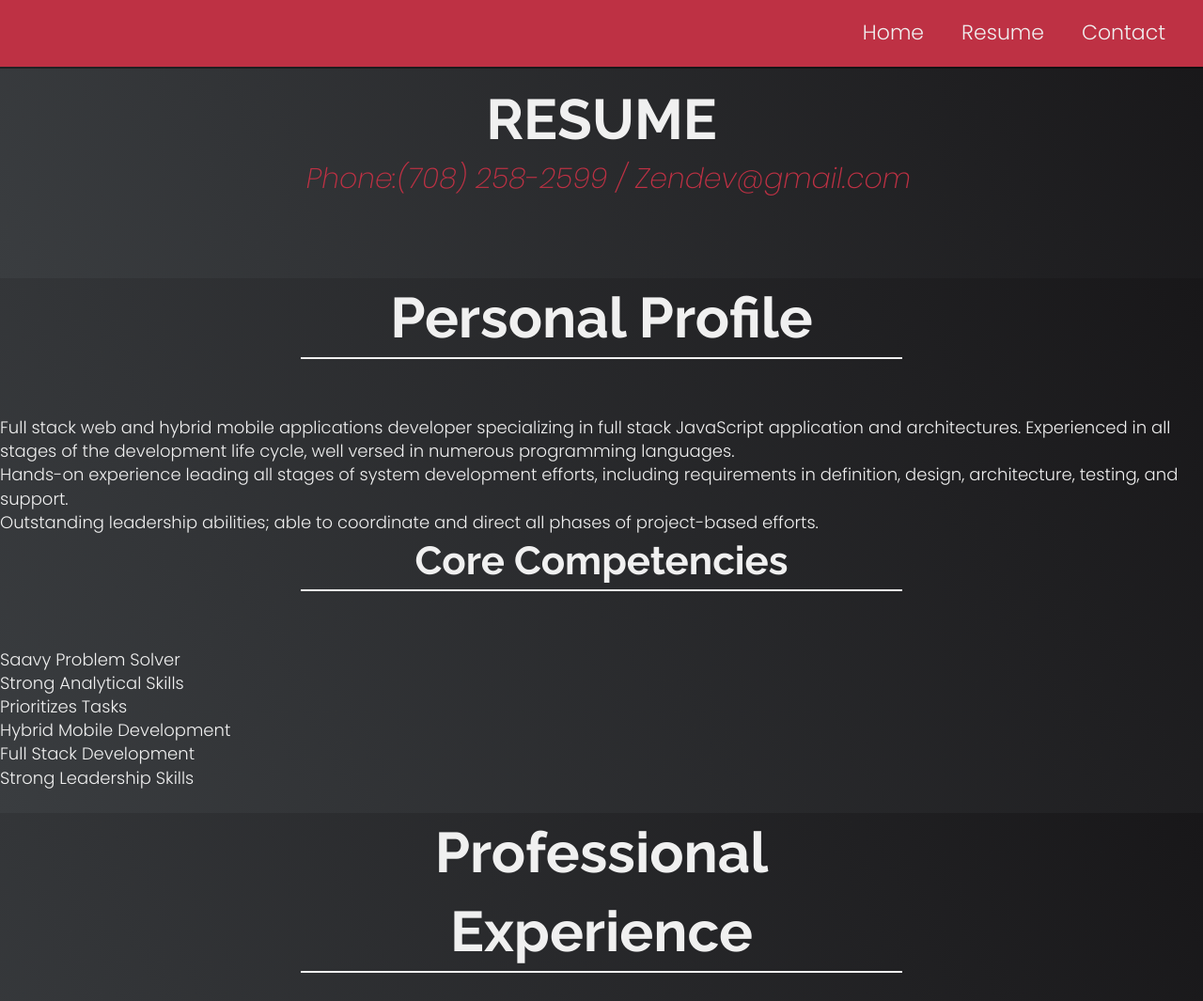
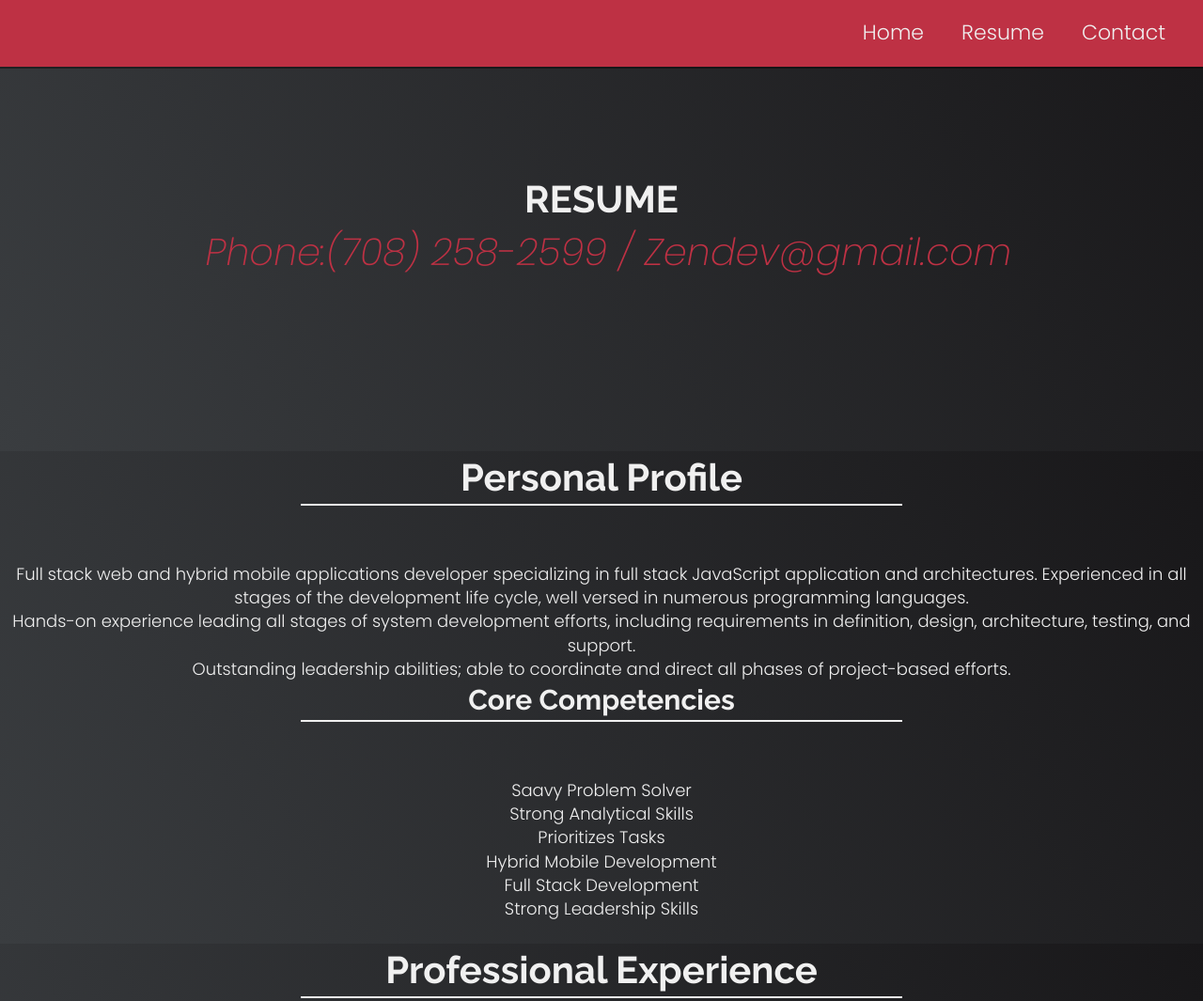
Before and after one commit to AlfredoE89/AlfredoE89, a plain HTML site: page resume.html in a window 1280 px wide. Shown: the top 1065 px of the page at 94% size. Drawn offline with Linux system fonts and the light colour scheme.

Commit message:
aligned my text in resume / next contact page

```diff
--- a/style2.css
+++ b/style2.css
@@ -79,16 +79,16 @@ body {
 h1,
 h2 {
   font-family: "Raleway", sans-serif;
-  font-weight: 700;
+  font-weight: 500;
   text-align: center;
 }
 
 h1 {
-  font-size: 6rem;
+  font-size: 4rem;
 }
 
 h2 {
-  font-size: 4.2rem;
+  font-size: 3rem;
 }
 
 ul {
@@ -152,14 +152,14 @@ img {
   justify-content: center;
   align-items: center;
   width: 100%;
-  height: 37vh;
+  height: 60vh;
   background-color: #000;
   background-image: linear-gradient(62deg, #3a3d40 0%, #181719 100%);
 }
 
 .welcome-section > p {
   margin-left: 15px;
-  font-size: 3rem;
+  font-size: 4rem;
   font-weight: 200;
   font-style: italic;
   color: var(--main-red);
@@ -332,21 +332,30 @@ footer i {
 }
 
 .section1 {
+  align-items: center;
   background-color: #000;
   background-image: linear-gradient(62deg, #3a3d40 0%, #181719 100%);
 }
 
 .section2 {
+  align-items: center;
   background-color: #000;
   background-image: linear-gradient(62deg, #3a3d40 0%, #181719 100%);
 }
 
 .section3 {
+  align-items: center;
   background-color: #000;
   background-image: linear-gradient(62deg, #3a3d40 0%, #181719 100%);
 }
 
 .section4 {
+  align-items: center;
   background-color: #000;
   background-image: linear-gradient(62deg, #3a3d40 0%, #181719 100%);
 }
+
+p,
+li {
+  text-align: center;
+}
```
